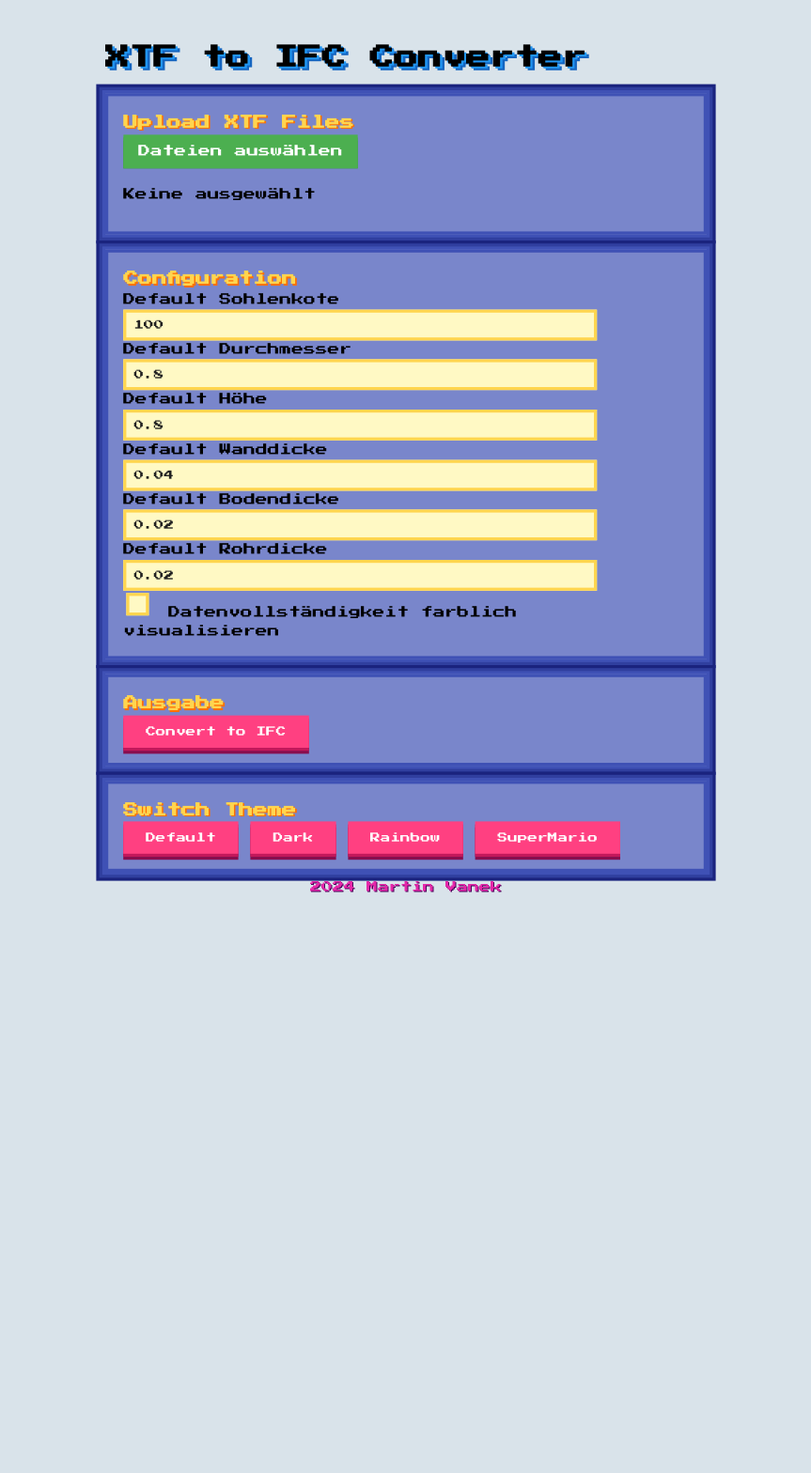
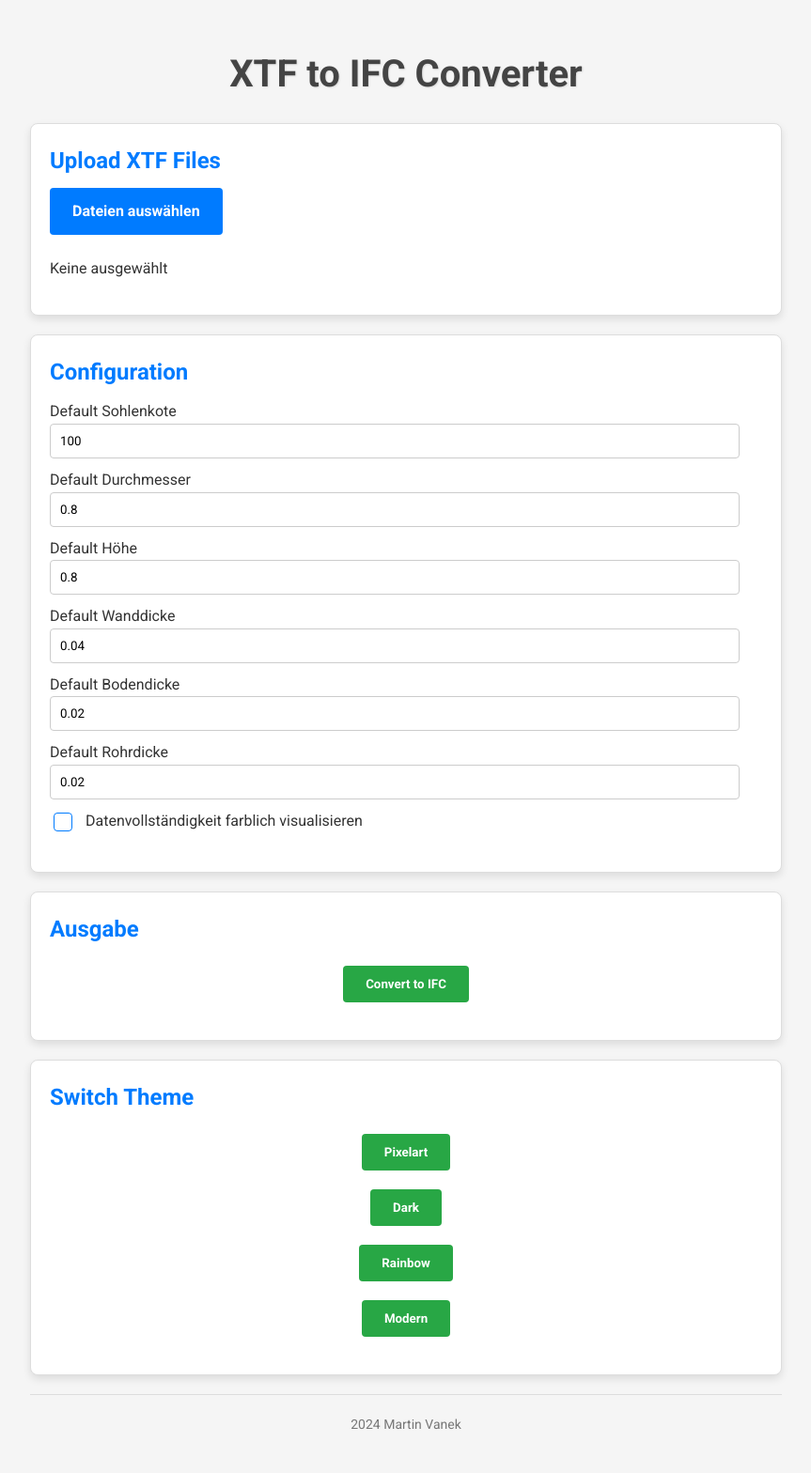
Before and after one commit to vaneeko/ili-ifc, a Flask app: page / in a window 1280 px wide. Shown: the whole page at 94% size, without its empty margins (208-1071 px from the left). Before the commit the page ends 950 px from the top, so only its background shows below. Run offline with Flask 3, Linux system fonts and the light colour scheme.

Commit message:
css styles

```diff
--- a/static/styles4.css
+++ b/static/styles4.css
@@ -1,149 +1,165 @@
-@import url('https://fonts.googleapis.com/css2?family=Press+Start+2P&display=swap');
+@import url('https://fonts.googleapis.com/css2?family=Roboto:wght@400;700&display=swap');
 
 body {
-    background-color: #87CEEB; /* Himmelblau */
-    font-family: 'Press Start 2P', cursive;
-    color: #FFFFFF;
+    background-color: #f5f5f5;
+    font-family: 'Roboto', sans-serif;
+    color: #333;
     line-height: 1.6;
-}
-
-.custom-file-input {
-    display: inline-block;
-    padding: 10px 20px;
-    font-family: 'Press Start 2P', cursive;
-    color: white;
-    background-color: #FF4500; /* Mario's Rot */
-    border: none;
-    box-shadow: 0 4px 0 #CC3700, 0 8px 0 #992800; /* Dunklere Schattierungen von Mario's Rot */
-    transition: all 0.3s ease;
-    position: relative;
-    top: 0;
-    cursor: pointer;
-}
-
-.custom-file-input:hover {
-    top: 4px;
-    box-shadow: 0 4px 0 #992800;
-}
-
-.custom-file-input:active {
-    top: 8px;
-    box-shadow: none;
+    margin: 0;
+    padding: 0;
 }
 
 .container {
     max-width: 800px;
     margin: auto;
     padding: 20px;
-    transform: scale(0.8);
-    transform-origin: top center;
+}
+
+h1 {
+    font-size: 2.5em;
+    font-weight: 700;
+    text-align: center;
+    color: #444;
+    margin-bottom: 20px;
+}
+
+.custom-file-input {
+    display: inline-block;
+    padding: 12px 24px;
+    font-family: 'Roboto', sans-serif;
+    font-weight: 700;
+    color: white;
+    background-color: #007BFF;
+    border: none;
+    border-radius: 4px;
+    transition: all 0.3s ease;
+    cursor: pointer;
+}
+
+.custom-file-input:hover {
+    background-color: #0056b3;
+}
+
+.custom-file-input:active {
+    background-color: #004085;
 }
 
 .text-shadow {
-    text-shadow: 3px 3px 0 #FFD700, 6px 6px 0 #FFA500; /* Gold und Orange */
+    text-shadow: 1px 1px 2px rgba(0, 0, 0, 0.1);
 }
 
 .pixel-button {
-    padding: 15px 30px;
-    font-family: 'Press Start 2P', cursive;
+    padding: 12px 24px;
+    font-family: 'Roboto', sans-serif;
+    font-weight: 700;
     color: white;
     border: none;
-    background-color: #FF4500; /* Mario's Rot */
+    background-color: #28a745;
+    border-radius: 4px;
     transition: all 0.3s ease;
-    box-shadow: 0 4px 0 #CC3700, 0 8px 0 #992800; /* Dunklere Schattierungen von Mario's Rot */
-    position: relative;
-    top: 0;
+    cursor: pointer;
+    display: block;
+    margin: 20px auto;
 }
 
 .pixel-button:hover {
-    top: 4px;
-    box-shadow: 0 4px 0 #992800;
+    background-color: #218838;
 }
 
 .pixel-button:active {
-    top: 8px;
-    box-shadow: none;
+    background-color: #1e7e34;
 }
 
 .pixel-input {
-    width: 80%;
+    width: calc(100% - 24px);
     padding: 10px;
-    font-family: 'Press Start 2P', cursive;
-    border: 4px solid #FFD700; /* Gold */
-    background-color: #FFFFE0; /* Hellgelb */
-    outline: none;
-    color: #212121;
+    font-family: 'Roboto', sans-serif;
+    border: 1px solid #ccc;
+    border-radius: 4px;
+    margin-bottom: 10px;
+    box-sizing: border-box;
 }
 
 .card {
-    background-color: #1E90FF; /* Mario's Blau */
-    border: 4px solid #FF4500; /* Mario's Rot */
+    background-color: #fff;
+    border: 1px solid #ddd;
+    border-radius: 8px;
     margin-bottom: 20px;
     padding: 20px;
-    box-shadow: 0 0 0 4px #FF4500, 0 0 0 8px #FFD700, 0 0 0 12px #1E90FF; /* Mario's Rot, Gold und Mario's Blau */
+    box-shadow: 0 4px 8px rgba(0, 0, 0, 0.1);
 }
 
 .card-header {
-    font-size: 1.2em;
-    font-weight: bold;
-    color: #FFD700; /* Gold */
-    text-shadow: 2px 2px 0 #FF4500; /* Mario's Rot */
+    font-size: 1.5em;
+    font-weight: 700;
+    color: #007BFF;
+    margin-bottom: 10px;
 }
 
 .form-checkbox {
     appearance: none;
-    width: 30px;
-    height: 30px;
-    border: 4px solid #FFD700; /* Gold */
-    background: #FFFFE0; /* Hellgelb */
+    width: 20px;
+    height: 20px;
+    border: 1px solid #007BFF;
+    border-radius: 4px;
+    background: white;
+    cursor: pointer;
+    display: inline-block;
+    position: relative;
+    vertical-align: middle;
     margin-right: 10px;
-    position: relative;
+}
+
+.form-checkbox:checked {
+    background-color: #007BFF;
 }
 
 .form-checkbox:checked::before {
-    content: 'X';
+    content: '✔';
+    color: white;
+    font-size: 16px;
     position: absolute;
     top: 50%;
     left: 50%;
     transform: translate(-50%, -50%);
-    color: #FF4500; /* Mario's Rot */
-    font-size: 20px;
 }
 
 .checkbox-container {
-    margin-right: 20%;
+    display: flex;
+    align-items: center;
+    margin-bottom: 20px;
 }
 
 .alert {
-    background-color: #FF4500; /* Mario's Rot */
-    border: 4px solid #FFD700; /* Gold */
-    color: white;
+    background-color: #d4edda;
+    border: 1px solid #c3e6cb;
+    color: #155724;
     padding: 15px;
-    box-shadow: 0 0 0 4px #FFD700, 0 0 0 8px #1E90FF, 0 0 0 12px #FF4500; /* Gold, Mario's Blau und Mario's Rot */
+    border-radius: 4px;
+    margin-top: 20px;
 }
 
 .footer {
-    font-size: 12px;
-    color: #FFD700; /* Gold */
-    text-shadow: 1px 1px 0 #FF4500; /* Mario's Rot */
-    position: absolute;
-    bottom: 10px;
-    left: 0;
-    right: 0;
+    font-size: 14px;
+    color: #777;
     text-align: center;
-    transform: scale(1.25);
+    padding: 20px 0;
+    margin-top: 20px;
+    border-top: 1px solid #ddd;
 }
 
 #preview-container img {
-    image-rendering: pixelated;
     width: 128px;
     height: 128px;
+    border-radius: 8px;
+    margin-top: 10px;
 }
 
 .file-input-wrapper {
     position: relative;
     overflow: hidden;
     display: inline-block;
+    width: 100%;
 }
 
 .file-input-wrapper input[type=file] {
@@ -154,4 +170,5 @@ body {
     cursor: pointer;
     width: 100%;
     height: 100%;
+    z-index: 10;
 }
--- a/templates/index.html
+++ b/templates/index.html
@@ -5,7 +5,7 @@
     <meta charset="UTF-8">
     <meta name="viewport" content="width=device-width, initial-scale=0.75">
     <title>XTF to IFC Converter</title>
-    <link id="theme-stylesheet" rel="stylesheet" href="{{ url_for('static', filename='styles1.css') }}">
+    <link id="theme-stylesheet" rel="stylesheet" href="{{ url_for('static', filename='styles4.css') }}">
     <script>
         function switchStyle(styleName) {
             document.getElementById('theme-stylesheet').setAttribute('href', styleName);
@@ -79,10 +79,10 @@
         <div class="card">
             <div class="card-header">Switch Theme</div>
             <div class="card-content">
-                <button onclick="switchStyle('{{ url_for('static', filename='styles1.css') }}')" class="pixel-button">Default</button>
+                <button onclick="switchStyle('{{ url_for('static', filename='styles1.css') }}')" class="pixel-button">Pixelart</button>
                 <button onclick="switchStyle('{{ url_for('static', filename='styles2.css') }}')" class="pixel-button">Dark</button>
                 <button onclick="switchStyle('{{ url_for('static', filename='styles3.css') }}')" class="pixel-button">Rainbow</button>
-                <button onclick="switchStyle('{{ url_for('static', filename='styles4.css') }}')" class="pixel-button">SuperMario</button>
+                <button onclick="switchStyle('{{ url_for('static', filename='styles4.css') }}')" class="pixel-button">Modern</button>
             </div>
         </div>
 
```
